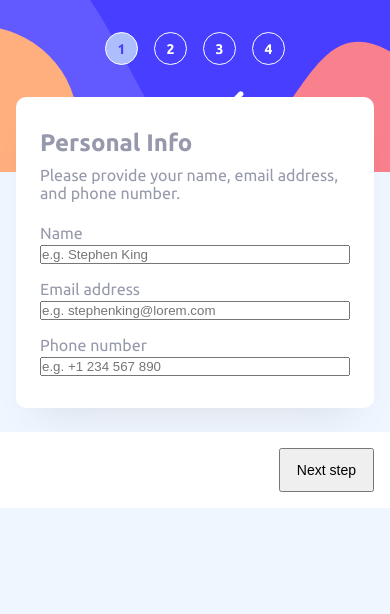
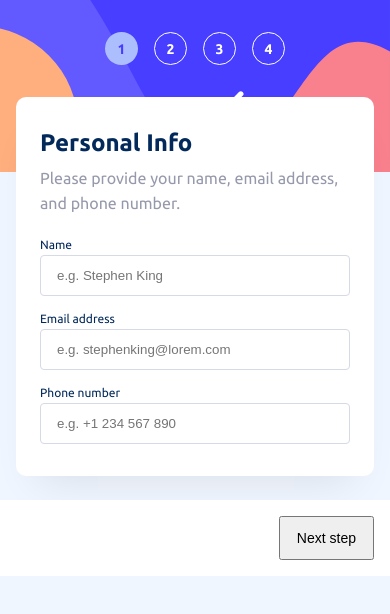
Before and after one commit to mateszucs96/multi-step-form, a React (Vite) app: page / in a window 390 px wide. Shown: the top 614 px of the page. Built offline with nearby package versions, Linux system fonts and the light colour scheme.

Commit message:
fix styling on personalInfo page and change media query breakpoint to 800px

```diff
--- a/src/App.tsx
+++ b/src/App.tsx
@@ -1,4 +1,4 @@
-import { MouseEventHandler, useState } from 'react';
+import { useState } from 'react';
 import Footer from './components/Footer';
 import Form from './components/Form';
 import Header from './components/Header';
@@ -9,12 +9,12 @@ const FORM_STEPS = 5;
 function App() {
 	const [step, setStep] = useState(1);
 
-	const handleNextStep: MouseEventHandler<HTMLButtonElement> = () => {
+	const handleNextStep = () => {
 		if (step >= FORM_STEPS) return;
 		setStep((prev) => prev + 1);
 	};
 
-	const handleBack: MouseEventHandler<HTMLButtonElement> = () => {
+	const handleBack = () => {
 		setStep((prev) => prev - 1);
 	};
 
--- a/src/components/AddOn.tsx
+++ b/src/components/AddOn.tsx
@@ -12,8 +12,7 @@ type Props = {
 const AddOn = ({ name, description, price, formInput, handleCheckboxes }: Props) => {
 	return (
 		<div className={`${styles.onlineService} checkboxContainer`}>
-			<input type='checkbox' id={name} name={name}
-						 checked={formInput.addOns[`${name as keyof Inputs['addOns']}`]}
+			<input type='checkbox' id={name} name={name} checked={formInput.addOns[`${name as keyof Inputs['addOns']}`]}
 						 onChange={handleCheckboxes} />
 			<label htmlFor='online-service'>
 				<h3>{name}</h3>
--- a/src/components/Form.tsx
+++ b/src/components/Form.tsx
@@ -7,47 +7,33 @@ import Summary from './Summary';
 import ThankYou from './ThankYou';
 
 type Props = {
-	step: number;
-	handleNextStep: () => void;
+	step: number; handleNextStep: () => void;
 }
 
-const Form = ({
-								step,
-								handleNextStep,
-							}: Props) => {
+const Form = ({ step, handleNextStep }: Props) => {
 	const {
-		formInput,
-		handleInputChange,
-		handlePlanSelect,
-		handlePlanToggle,
-		handleCheckboxes,
-		handleSubmit,
-	} =
-		useForm();
-	return (
-		<main>
+		formInput, handleInputChange, handlePlanSelect, handlePlanToggle, handleCheckboxes, handleSubmit,
+	} = useForm();
+	return (<main>
 		<div>
 			<form className={styles.infoForm} onSubmit={(e) => {
 				handleSubmit(e);
 				handleNextStep();
 			}} id='form'>
-					{step === 1 && (
-						<PersonalInfo
+				{step === 1 && (<PersonalInfo
 					step={1}
 					formInput={formInput}
 					handleInputChange={handleInputChange}
-						/>
-					)}
-					{step === 2 && <Plans step={2} handlePlanSelect={handlePlanSelect} formInput={formInput}
-																isMonthly={formInput.plan.isMonthly}
+				/>)}
+				{step === 2 &&
+					<Plans step={2} handlePlanSelect={handlePlanSelect} formInput={formInput} isMonthly={formInput.plan.isMonthly}
 								 handlePlanToggle={handlePlanToggle} />}
 				{step === 3 && <AddOns step={3} formInput={formInput} handleCheckboxes={handleCheckboxes} />}
 				{step === 4 && <Summary formInput={formInput} />}
 				{step === 5 && <ThankYou />}
 			</form>
 		</div>
-		</main>
-	);
+	</main>);
 };
 
 export default Form;
--- a/src/components/PersonalInfo.tsx
+++ b/src/components/PersonalInfo.tsx
@@ -18,11 +18,7 @@ type Props = {
 
 	handleInputChange: (e: ChangeEvent<HTMLInputElement>) => void;
 }
-const PersonalInfo = ({
-												step,
-												formInput,
-												handleInputChange,
-											}: Props) => {
+const PersonalInfo = ({ step, formInput, handleInputChange }: Props) => {
 	return (
 		<section
 			className={`${styles.personalInfoContainer} ${step} section-container`}
@@ -33,8 +29,9 @@ const PersonalInfo = ({
 			/>
 			<div className={styles.inputs}>
 				<div className={`${styles.nameInput} input-container`}>
-					<label htmlFor='name'>Name</label>
+					<label className={styles.inputLabel} htmlFor='name'>Name</label>
 					<input
+						className={styles.input}
 						type='text'
 						name='name'
 						placeholder='e.g. Stephen King'
@@ -43,8 +40,9 @@ const PersonalInfo = ({
 					/>
 				</div>
 				<div className={`${styles.emailInput} input-container`}>
-					<label htmlFor='email'>Email address</label>
+					<label className={styles.inputLabel} htmlFor='email'>Email address</label>
 					<input
+						className={styles.input}
 						type='text'
 						name='email'
 						placeholder='e.g. stephenking@lorem.com'
@@ -53,8 +51,9 @@ const PersonalInfo = ({
 					/>
 				</div>
 				<div className={`${styles.phoneInput} input-container`}>
-					<label htmlFor='phone'>Phone number</label>
+					<label className={styles.inputLabel} htmlFor='phone'>Phone number</label>
 					<input
+						className={styles.input}
 						type='text'
 						name='phoneNumber'
 						placeholder='e.g. +1 234 567 890'
--- a/src/components/SectionHeading.tsx
+++ b/src/components/SectionHeading.tsx
@@ -1,4 +1,4 @@
-import React from 'react';
+import styles from './sectionHeading.module.scss';
 
 type Props = {
 	title: string;
@@ -7,7 +7,7 @@ type Props = {
 
 const SectionHeading = ({ title, info }: Props) => {
 	return (
-		<div className="section-heading">
+		<div className={styles.sectionHeading}>
 			<h1>{title}</h1>
 			<p>{info}</p>
 		</div>
--- a/src/components/addOns.module.scss
+++ b/src/components/addOns.module.scss
@@ -1,8 +1,8 @@
 .addOns {
-	display: flex;
-	flex-direction: column;
-	gap: 1.2rem;
-	@media (min-width: 700px) {
-		gap: 1.6rem;
-	}
+  display: flex;
+  flex-direction: column;
+  gap: 1.2rem;
+  @media (min-width: 800px) {
+    gap: 1.6rem;
+  }
 }
--- a/src/components/footer.module.scss
+++ b/src/components/footer.module.scss
@@ -5,7 +5,7 @@
   padding: 1.6rem;
   margin-top: 2.4rem;
   align-self: center;
-	@media (min-width: 700px) {
+  @media (min-width: 800px) {
     grid-column: 2;
     width: 100%;
     max-width: 45rem;
@@ -13,9 +13,11 @@
     margin-top: auto;
     margin-inline: auto;
   }
+
   .backButton {
     margin-right: auto;
   }
+
   .nextButton {
     margin-left: auto;
   }
--- a/src/components/personalInfo.module.scss
+++ b/src/components/personalInfo.module.scss
@@ -8,3 +8,35 @@
     gap: 1.6rem;
   }
 }
+
+.inputLabel {
+  color: var(--clr-primary-700);
+  font-size: 1.2rem;
+  line-height: 1.4rem;
+  @media (min-width: 800px) {
+    font-size: 1.4rem;
+    line-height: 1.6rem;
+  }
+}
+
+.input {
+  caret-color: var(--clr-primary-700);
+  padding: 1.2rem 0;
+  padding-left: 1.6rem;
+  border: 1px solid var(--clr-neutral-400);
+  border-radius: 4px;
+  cursor: pointer;
+  @media (min-width: 800px) {
+    padding: 1.5rem 0;
+    padding-left: 1.6rem;
+  }
+}
+
+.input:is(:hover) {
+
+}
+
+
+.input:is(:focus, :active) {
+  outline: 1px solid var(--clr-primary-500);
+}
--- /dev/null
+++ b/src/components/sectionHeading.module.scss
@@ -0,0 +1,18 @@
+.sectionHeading {
+  margin-bottom: 2.2rem;
+
+  h1 {
+    margin-bottom: 0.9rem;
+  }
+
+  p {
+    line-height: 2.5rem;
+  }
+
+  @media (min-width: 800px) {
+    margin-bottom: 4rem;
+    h1 {
+      margin-bottom: 1.1rem;
+    }
+  }
+}
--- a/src/index.scss
+++ b/src/index.scss
@@ -30,7 +30,7 @@
   --lh-700: 4rem;
 }
 
-@media (min-width: 700px) {
+@media (min-width: 800px) {
   :root {
     --fs-heading: 3.2rem;
   }
@@ -50,7 +50,7 @@ html {
 }
 
 #root {
-	@media (min-width: 700px) {
+  @media (min-width: 800px) {
     display: flex;
     height: 100vh;
   }
@@ -66,6 +66,7 @@ body {
 
 h1 {
   font-size: var(--fs-heading);
+  color: var(--clr-primary-700);
 }
 
 button {
@@ -80,7 +81,7 @@ button {
   max-height: 60rem;
   margin: auto;
 
-	@media (min-width: 700px) {
+  @media (min-width: 800px) {
     grid-template-columns: 27.4rem 1fr;
     grid-template-rows: 1fr 1fr;
     background-color: var(--clr-neutral-100);
@@ -110,23 +111,10 @@ button {
   border-radius: 10px;
   box-shadow: 0px 25px 40px -20px rgba(0, 0, 0, 0.0951141);
   margin-top: -7.5rem;
-	@media (min-width: 700px) {
+  @media (min-width: 800px) {
+    padding: 0;
     max-width: 45rem;
     margin: 0 auto;
-	}
-}
-
-.section-heading {
-	margin-bottom: 2.2rem;
-	h1 {
-		margin-bottom: 0.9rem;
-	}
-
-	@media (min-width: 700px) {
-		margin-bottom: 4rem;
-		h1 {
-			margin-bottom: 1.1rem;
-		}
   }
 }
 
@@ -143,4 +131,5 @@ button {
 .active {
   background-color: var(--clr-primary-300);
   color: var(--clr-primary-500);
+  border: none;
 }
```
Also changed, not shown: src/components/header.module.scss (+3 -4 lines), .eslintrc.cjs. Lines whose indentation alone changed are shown as unchanged.
